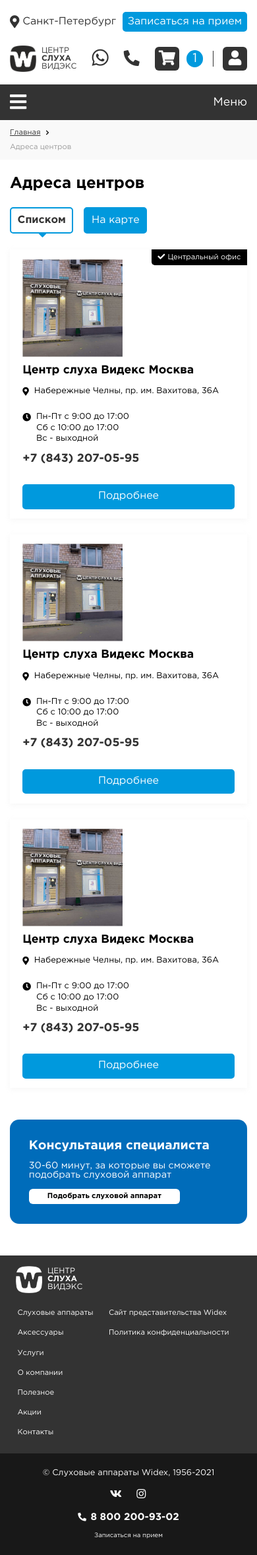
After one commit to sehrun/widex, a PHP site: page /page4.php in a window 390 px wide. The commit adds this page. Shown: the whole page at 66% size. Run offline with PHP 8.4, Linux system fonts and the light colour scheme; some libraries are stand-ins or nearby versions.

Commit message:
карты

```diff
--- a/assets/js/script.js
+++ b/assets/js/script.js
@@ -95,6 +95,7 @@ function makeTabs(wrapper,btnSelector,tabSelector){
   });
 }
 makeTabs('.pa32','.pa35','.pa36');
+makeTabs('.pc16','.pc13','.pc14');
 
 //Slider Syncing
 $('.pa54').slick({
@@ -138,3 +139,31 @@ nextArrow: $('.hp128 .hp126 .fa-chevron-right'),
 //https://github.com/fancyapps/fancybox/issues/2078
 //чтобы клик снаружи закрывал окно
 $.fancybox.defaults.mobile = {};
+
+
+if($('#pc11').length){
+	var latitude =  $('#pc11').data('latitude');
+	var longitude =  $('#pc11').data('longitude');
+	var icon =  $('#pc11').data('icon');
+
+	ymaps.ready(function init() {
+		 var Ymap = new ymaps.Map('pc11',{
+				center: [latitude, longitude],
+				zoom: 16,
+				controls: ['zoomControl','fullscreenControl', 'typeSelector'],
+		});
+
+		var office = new ymaps.Placemark([latitude, longitude], {
+			hintContent: null,
+			balloonContent: "Widex"
+		}, {
+			iconLayout: 'default#image',
+			iconImageHref: icon,
+			iconImageSize: [60, 81],
+			iconImageOffset: [-25, -71]
+		});
+
+		Ymap.geoObjects.add(office);
+		Ymap.behaviors.disable('scrollZoom');
+	});
+}
--- a/assets/style.css
+++ b/assets/style.css
@@ -1,6 +1,5 @@
 @charset "UTF-8";
-/* hp157 */
-/* pa18 */
+/* pc1 */
 @font-face {
     font-family: 'Gotham Pro';
     src: url(fonts/GothaProReg.otf);
@@ -1367,6 +1366,170 @@ a:hover {
     height: 46rem;
     }
 	.pa20duplicate{display:none}
+
+	.pc1{margin:4rem 0;display: flex;justify-content: space-between;}
+	.pc2{background-image: url(assets/img/47.jpg);
+    width: 42.6rem;
+    height: 34.2rem;
+    background-size: cover;}
+	.pc3{
+    max-width: 46rem;
+}
+	.pc4{
+    font-size: 3rem;
+    font-weight: bold;
+    margin: 0 0 3rem;
+}
+	.pc5{
+    font-size: 1.6rem;
+}
+	.pc6{
+    display: flex;
+    margin: 1.4rem 0;
+}
+.pc6 i{font-size: 1.6rem;margin: 0.4rem 1rem 0 0;/* background: #3adc49; *//* color: white; *//* align-self: center; */}
+.pc6 .fa-whatsapp{background: #3adc49;color: white;border-radius: 50%;padding: 0.4rem 0.5rem;}
+.pc6 .fa-viber{background: #7d3daf;color: white;border-radius: 50%;padding: 0.5rem;}
+	.pc7{
+    /* overflow-wrap: unset; */
+    white-space: pre-line;
+    display: flex;
+    /* text-align: left; */
+    line-height: 1.3;
+}
+	.pc8{
+    font-size: 2.2rem;
+    font-weight: bold;
+    color: #333;
+    margin: 0.2rem 1.2rem 0 0;
+}
+	.pc9{}
+	.pc10{
+    font-size: 1.6rem;
+}
+
+.pc10 h3{
+    font-size: 1.8rem;
+    font-weight: bold;
+}
+.pc10 h4{
+    color: #09d;
+    font-size: 1.6rem;
+    font-weight: bold;
+    margin: 2rem 0 0;
+}
+.pc10 p{
+    margin: 1rem 0;
+}
+.pc10 b{}
+
+	.pc11{
+    height: 36rem;
+    overflow: hidden;
+}
+	.pc12{
+    display: flex;
+    margin: 1rem -1rem;
+}
+	.pc13{
+    background: #09d;
+    color: white;
+    border-radius: 5px;
+    text-align: center;
+    padding: 0.4rem 1.2rem 0.5rem;
+    /* display: table; */
+    font-size: 1.4rem;
+    cursor: pointer;
+    margin: 0 1rem;
+    border: 2px solid #09d;
+    position: relative;
+}
+.pc13:not(.active):hover {
+    background: #0071b5;
+    border: 2px solid #0071b5;
+    text-decoration: none;
+}
+.pc13 i{display:none}
+.pc13.active i{display: block;color: #09d;position: absolute;z-index: 1;/* background: #09d; */left: 4rem;font-size: 1.8rem;/* bottom: -10px; */}
+
+.pc13.active{
+    color: #333;
+    background: white;
+    /* border: 2px solid #09d; */
+    font-weight: bold;
+}
+	.pc14{display:none;margin: 3rem 0;}
+.pc14.active{display:block}
+	.pc15{
+    margin: 3rem 0;
+    box-shadow: 0px 2px 8px 0px rgba(233, 233, 233, 0.4);
+    padding: 1.2rem 1rem;
+    display: flex;
+    position: relative;
+    justify-content: space-between;
+    padding-right: 2.5rem;
+}
+	.pc16{}
+	.pcseo{
+    font-size: 1.6rem;
+    margin: 3rem 0;
+    line-height: 1.2;
+}
+	.pcseo h2{
+    font-size: 1.8rem;
+    font-weight: bold;
+    margin: 2.8rem 0 0;
+    /* line-height: 1.1; */
+}
+	.pcseo p{}
+	.pc17{
+    width: 19rem;
+    height: 18.5rem;
+    background-size: cover;
+}
+.pc18{}
+.pc19{
+    margin: 0 3rem;
+    font-size: 1.6rem;
+    display: flex;
+    justify-content: center;
+    flex-direction: column;
+}
+.pc20{
+    display: flex;
+    flex-direction: column;
+    justify-content: center;
+}
+.pc21{
+    position: absolute;
+    top: 0;
+    right: 0;
+    background: black;
+    color: white;
+    font-size: 1.4rem;
+    padding: 0.6rem 1.2rem 0.7rem;
+    border-bottom-left-radius: 5px;
+}
+.pc21 i{margin: 0 0.5rem 0 0;}
+.pc22{
+    background: #09d;
+    color: white;
+    border-radius: 5px;
+    text-align: center;
+    padding: 0.4rem 1.2rem 0.5rem;
+    /* display: table; */
+    font-size: 1.4rem;
+    cursor: pointer;
+    margin: 0 1rem;
+    border: 2px solid #09d;
+    position: relative;
+    margin: 3.8rem 0 0;
+}
+.pc23{
+    font-size: 2.2rem;
+    font-weight: bold;
+}
+.pc24{}
 /*------------------------------------*\
 	axd
 \*------------------------------------*/
@@ -1382,6 +1545,33 @@ a:hover {
 }
 
 @media (max-width: 1010px) {
+		.pc17{}
+.pc18{}
+.pc19{}
+.pc20{}
+.pc21{}
+.pc22{
+    padding: 1rem 1.8rem 1.2rem;
+    font-size: 2rem;
+}
+.pc23{}
+.pc24{}
+		.pc1{}
+	.pc2{}
+	.pc3{}
+	.pc4{}
+	.pc5{}
+	.pc6{}
+	.pc7{}
+	.pc8{}
+	.pc9{}
+	.pc10{}
+	.pc11{}
+	.pc12{}
+	.pc13{}
+	.pc14{}
+	.pc15{}
+	.pc16{}
     .blueButtonFW{font-size: 1.8rem;padding: 1.2rem 1.2rem;}
 	.pa31{}
 .pa32{}
@@ -1887,6 +2077,66 @@ a:hover {
 }
 
 @media (max-width: 762px) {
+		.pc17{
+    align-self: self-start;
+    /* margin-left: 3rem; */
+}
+.pc18{}
+.pc19{
+    width: 100%;
+}
+.pc20{
+    width: 100%;
+}
+.pc21{}
+.pc22{}
+.pc23{
+    margin: 1.5rem 0 0.5rem;
+}
+.pc24{}
+			.pc1{
+    flex-direction: column;
+    /* justify-content: center; */
+    /* align-items: center; */
+    padding: 0 1rem;
+}
+	.pc2{
+    width: 33rem;
+    height: 26rem;
+}
+	.pc3{}
+	.pc4{
+    margin: 1.6rem 0 2rem;
+}
+	.pc5{}
+	.pc6{}
+	.pc7{}
+	.pc8{}
+	.pc9{}
+	.pc10{}
+	.pc11{}
+	.pc12{}
+	.pc13{
+    background: #09d;
+    color: white;
+    border-radius: 5px;
+    text-align: center;
+    padding: 1.2rem 1.2rem 1.3rem;
+    font-size: 2rem;
+}
+    .pc13.active i{
+    bottom: -1.6rem;
+    left: 5.2rem;
+    font-size: 2.4rem;
+}
+	.pc14{}
+	.pc15{
+    flex-direction: column;
+    justify-content: center;
+    align-items: center;
+    padding: 1.8rem 2.4rem;
+}
+	.pc16{}
 .pa20duplicate{display:initial;margin: 2rem 0 0;}
 .pa20{display:none}
 	.pa31{
--- /dev/null
+++ b/page4.php
@@ -0,0 +1,87 @@
+<?include 'assets/header.php'?>
+
+<div class="pa1">
+<div class="cwidth">
+	<div class="pa17"><a href="/widex/" class="pa2">Главная</a><i class="fas fa-chevron-right pa15"></i></div>
+	<div class="pa17"><span class="pa3">Адреса центров</span></div>
+</div>
+</div>
+
+<div class="pa46"><div class="cwidth">
+	<h1 class="h1">Адреса центров</h1>
+</div></div>
+
+<div class="pc16">
+	<div class="cwidth"><div class="pc12">
+		<div class="pc13 active">Списком<i class="fas fa-caret-down"></i></div>
+		<div class="pc13">На карте<i class="fas fa-caret-down"></i></div>
+	</div></div>
+	<div class="pc14 active">
+	<div class="cwidth">
+		<div class="pc15">
+			<div class="pc17" style="background-image:url('assets/img/47.jpg')"></div>
+			<div class="pc19">
+				<div class="pc23">Центр слуха Видекс Москва</div>
+				<div class="pc6"><i class="fas fa-map-marker-alt"></i><div class="pc7">Набережные Челны, пр. им. Вахитова, 36А</div></div>
+				<div class="pc6"><i class="fas fa-clock"></i>
+				<div class="pc7">Пн-Пт с 9:00 до 17:00
+				Сб с 10:00 до 17:00
+				Вс - выходной</div></div>
+			</div>
+			<div class="pc20">
+				<a class="pc8" href="tel:88432070595">+7 (843) 207-05-95</a>
+				<a class="pc22" href="/widex/page3.php">Подробнее</a>
+			</div>
+			<div class="pc21"><i class="fas fa-check"></i>Центральный офис</div>
+		</div>
+		<div class="pc15">
+			<div class="pc17" style="background-image:url('assets/img/47.jpg')"></div>
+			<div class="pc19">
+				<div class="pc23">Центр слуха Видекс Москва</div>
+				<div class="pc6"><i class="fas fa-map-marker-alt"></i><div class="pc7">Набережные Челны, пр. им. Вахитова, 36А</div></div>
+				<div class="pc6"><i class="fas fa-clock"></i>
+				<div class="pc7">Пн-Пт с 9:00 до 17:00
+				Сб с 10:00 до 17:00
+				Вс - выходной</div></div>
+			</div>
+			<div class="pc20">
+				<a class="pc8" href="tel:88432070595">+7 (843) 207-05-95</a>
+				<a class="pc22" href="/widex/page3.php">Подробнее</a>
+			</div>
+		</div>
+		<div class="pc15">
+			<div class="pc17" style="background-image:url('assets/img/47.jpg')"></div>
+			<div class="pc19">
+				<div class="pc23">Центр слуха Видекс Москва</div>
+				<div class="pc6"><i class="fas fa-map-marker-alt"></i><div class="pc7">Набережные Челны, пр. им. Вахитова, 36А</div></div>
+				<div class="pc6"><i class="fas fa-clock"></i>
+				<div class="pc7">Пн-Пт с 9:00 до 17:00
+				Сб с 10:00 до 17:00
+				Вс - выходной</div></div>
+			</div>
+			<div class="pc20">
+				<a class="pc8" href="tel:88432070595">+7 (843) 207-05-95</a>
+				<a class="pc22" href="/widex/page3.php">Подробнее</a>
+			</div>
+		</div>
+	</div>
+	</div>
+	<div class="pc14" style="background:green;height:50rem">конструктор карт</div>
+
+</div>
+
+<div class="pa46"><div class="cwidth">
+	<div class="pa40">
+		<div class="pa41">
+			<div class="pa44" style="background-image:url('assets/img/41.png')"></div>
+		</div>
+		<div class="pa42">
+			<h3>Консультация специалиста</h3>
+			<p>30-60 минут, за которые вы сможете подобрать слуховой аппарат</p>
+			<div class="pa43">Подобрать слуховой аппарат</div>
+		</div>
+	</div>
+</div></div>
+
+
+<?include 'assets/footer.php'?>
```
Also changed, not shown: page3.php (added, +73 -0 lines), assets/img/47.jpg (added), assets/img/mapPoint.png (added).
